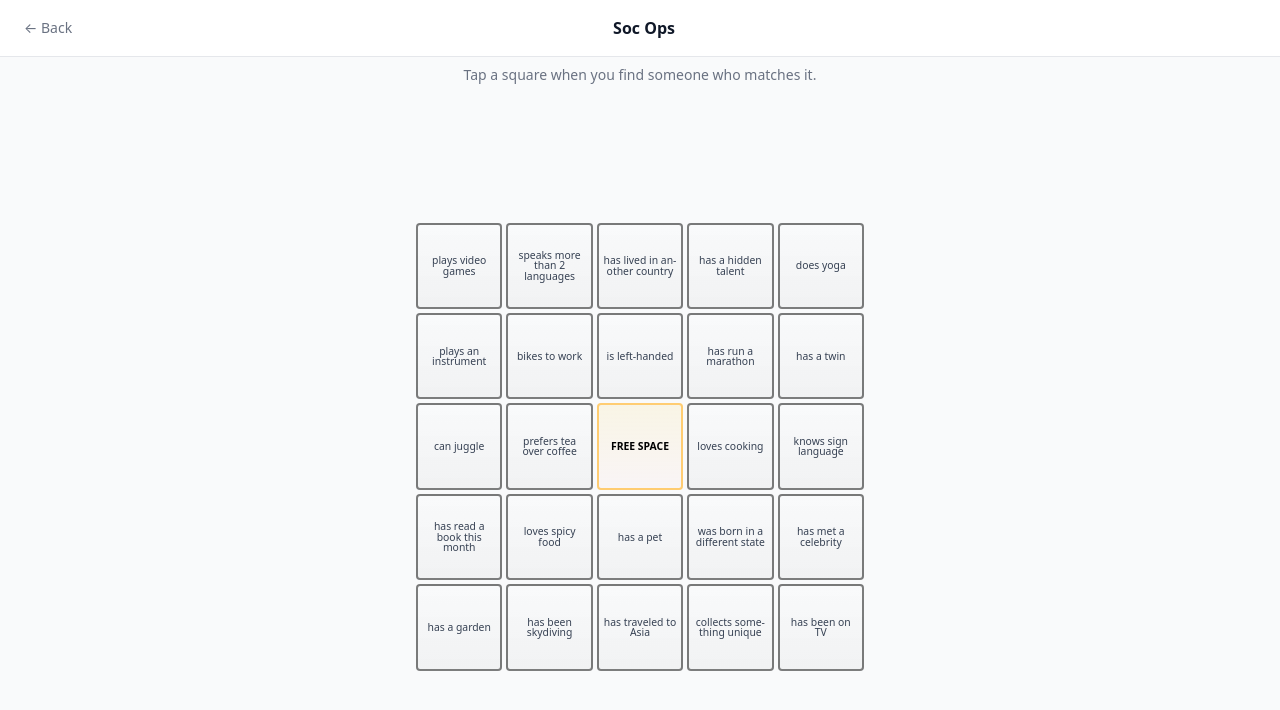
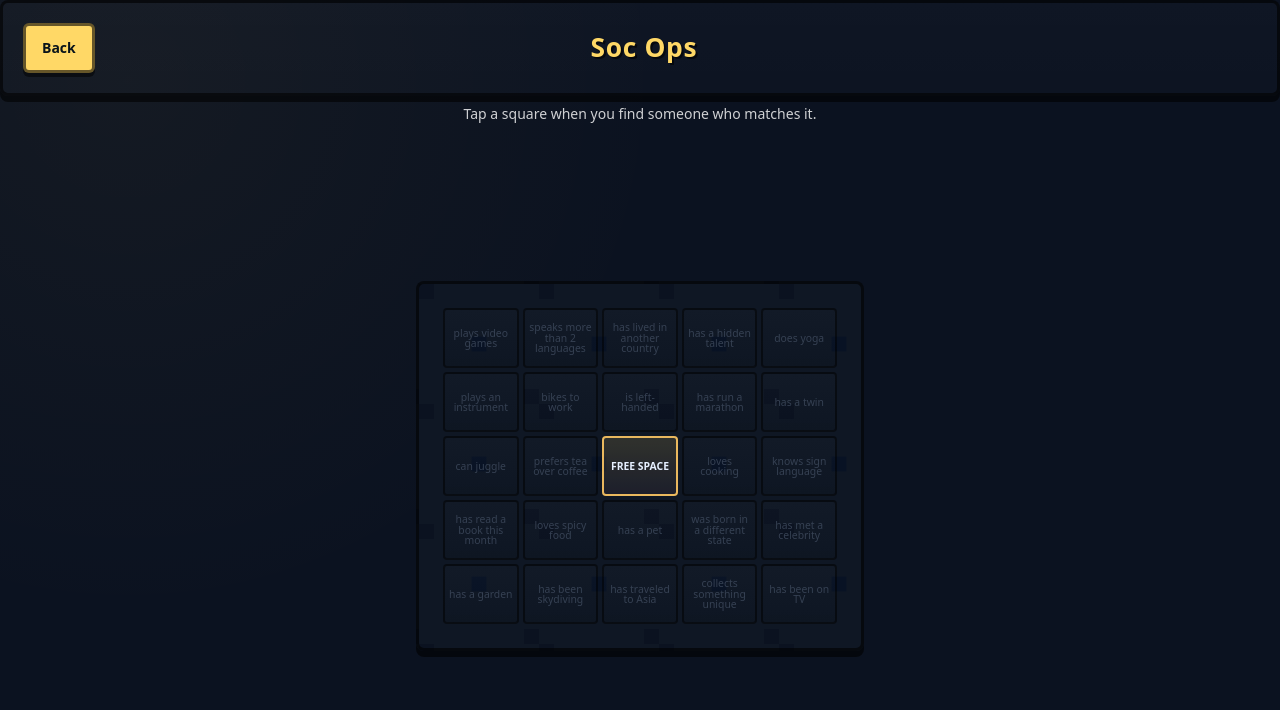
Before and after one commit to AI4Pro/social-bingo, a React (Vite) app: page / in a window 1280 px wide. Both pictures are taken after a click on the button "Start Game". Shown: the top 710 px of the page. Built offline with nearby package versions, Linux system fonts and the light colour scheme.

Commit message:
feat(UI): Pixel-ify GameScreen and BingoBoard (panel, badge, grid)

```diff
--- a/src/components/BingoBoard.tsx
+++ b/src/components/BingoBoard.tsx
@@ -9,7 +9,7 @@ interface BingoBoardProps {
 
 export function BingoBoard({ board, winningSquareIds, onSquareClick }: BingoBoardProps) {
   return (
-    <div className="grid grid-cols-5 gap-1 w-full max-w-md mx-auto aspect-square">
+    <div className="grid grid-cols-5 gap-1 w-full h-full p-1">
       {board.map((square) => (
         <BingoSquare
           key={square.id}
--- a/src/components/GameScreen.tsx
+++ b/src/components/GameScreen.tsx
@@ -17,38 +17,40 @@ export function GameScreen({
   onReset,
 }: GameScreenProps) {
   return (
-    <div className="flex flex-col min-h-full bg-gray-50">
+    <div className="flex flex-col min-h-full pixel-root">
       {/* Header */}
-      <header className="flex items-center justify-between p-3 bg-white border-b border-gray-200">
+      <header className="flex items-center justify-between p-3 pixel-panel w-full">
         <button
           onClick={onReset}
-          className="text-gray-500 text-sm px-3 py-1.5 rounded active:bg-gray-100"
+          className="text-sm px-3 py-1.5 rounded pixel-btn text-sm"
         >
-          ← Back
+           Back
         </button>
-        <h1 className="font-bold text-gray-900">Soc Ops</h1>
+        <h1 className="pixel-title">Soc Ops</h1>
         <div className="w-16"></div>
       </header>
 
       {/* Instructions */}
-      <p className="text-center text-gray-500 text-sm py-2 px-4">
+      <p className="text-center text-white/80 text-sm py-2 px-4">
         Tap a square when you find someone who matches it.
       </p>
 
       {/* Bingo indicator */}
       {hasBingo && (
-        <div className="bg-amber-100 text-amber-800 text-center py-2 font-semibold text-sm">
-          🎉 BINGO! You got a line!
+        <div className="text-center py-2">
+          <span className="pixel-badge"> BINGO! You got a line!</span>
         </div>
       )}
 
       {/* Board */}
       <div className="flex-1 flex items-center justify-center p-3">
-        <BingoBoard
-          board={board}
-          winningSquareIds={winningSquareIds}
-          onSquareClick={onSquareClick}
-        />
+        <div className="pixel-panel pixel-bg-card w-full max-w-md rounded-lg">
+          <BingoBoard
+            board={board}
+            winningSquareIds={winningSquareIds}
+            onSquareClick={onSquareClick}
+          />
+        </div>
       </div>
     </div>
   );
--- a/src/index.css
+++ b/src/index.css
@@ -103,7 +103,7 @@ body {
 
 /* Modal */
 .pixel-modal-backdrop { background: linear-gradient(180deg, rgba(0,0,0,0.6), rgba(0,0,0,0.6)); position: fixed; inset: 0; display:flex; align-items:center; justify-content:center; z-index:50 }
-.pixel-modal { background: linear-gradient(180deg, rgba(255,255,255,0.02), rgba(255,255,255,0.01)); border: 4px solid rgba(0,0,0,0.6); padding: 1.25rem; border-radius: 12px; text-align: center; box-shadow: 0 10px 0 rgba(0,0,0,0.6); }
+\n\n.pixel-badge { display:inline-block; background: linear-gradient(180deg, var(--pixel-accent-2), rgba(0,0,0,0.04)); color: #08131a; font-weight:700; padding:0.4rem 0.6rem; border-radius:6px; border:3px solid rgba(0,0,0,0.6); box-shadow:0 4px 0 rgba(0,0,0,0.5); }
 
 @keyframes pixel-pop { 0% { transform: scale(0.9); } 60% { transform: scale(1.05); } 100% { transform: scale(1); } }
 .pixel-pop { animation: pixel-pop .45s cubic-bezier(.22,.9,.26,1); }
```
